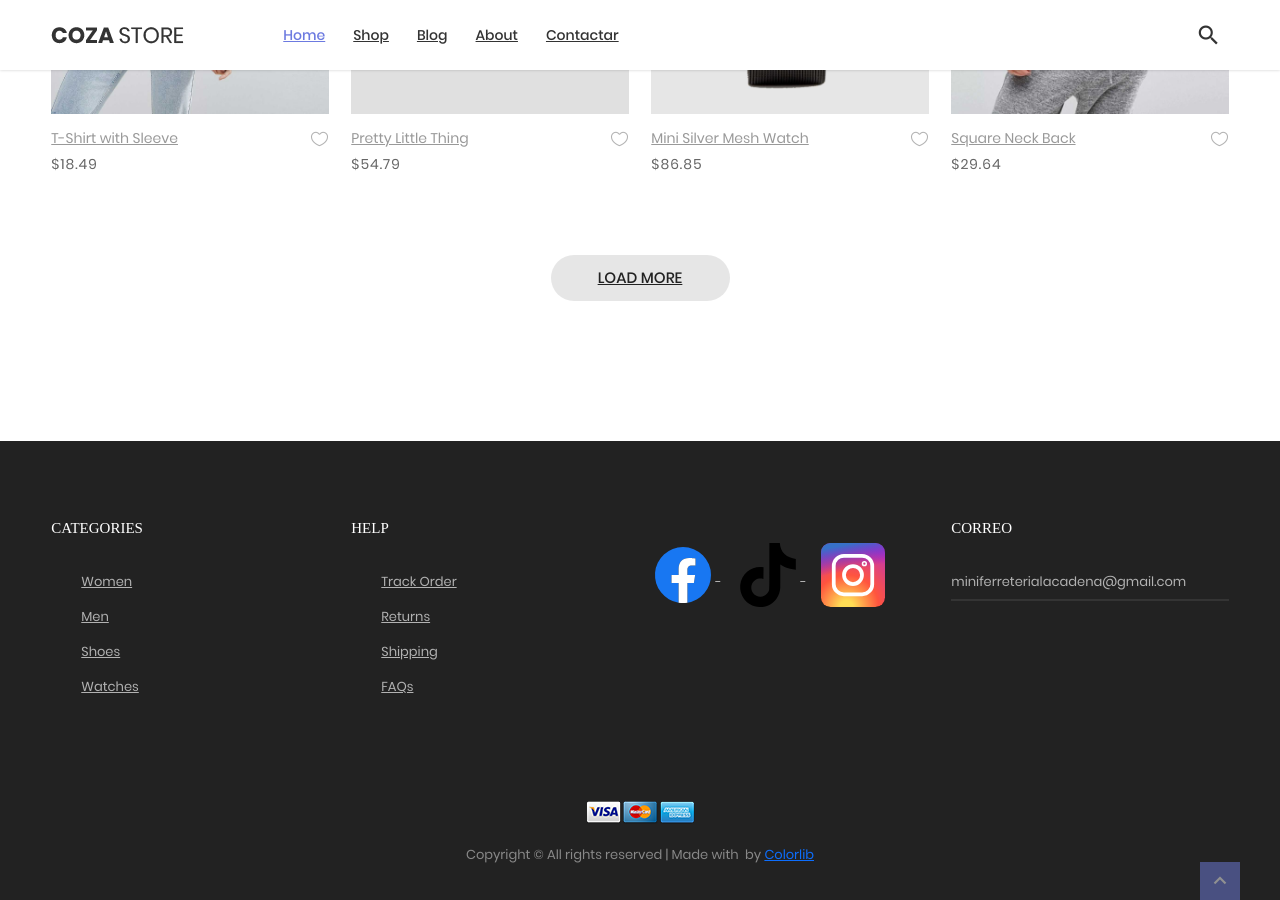
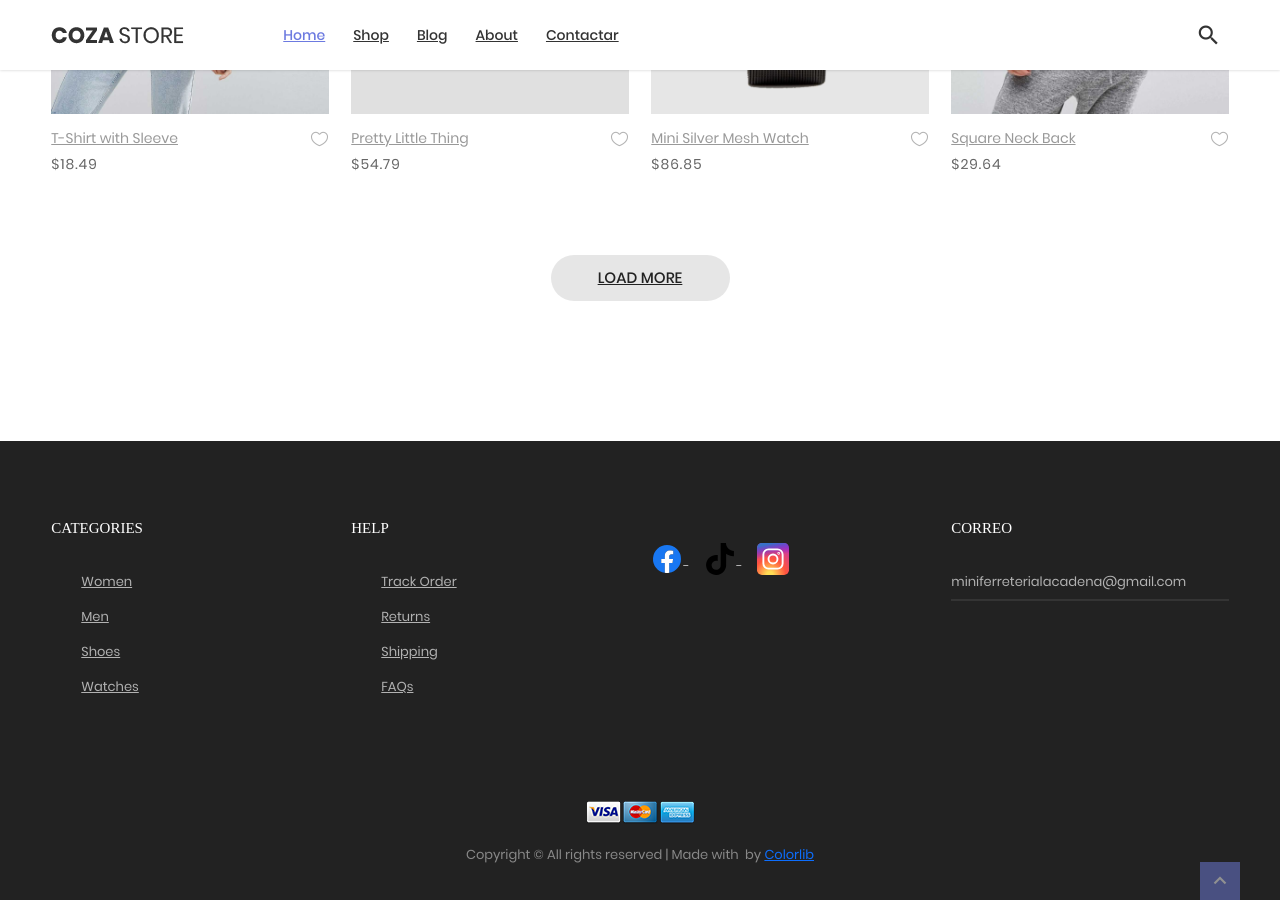
Before and after one commit to lacadenagt/nuevo, a Jekyll site: the page built from index.md, in a window 1280 px wide and 900 px high, scrolled down 3179 px. Built offline with Jekyll 4.4.1, drawn with Linux system fonts in a browser that asks for light colours; some web fonts are replaced.

Commit message:
Update footer.html

```diff
--- a/_includes/footer.html
+++ b/_includes/footer.html
@@ -78,13 +78,13 @@
 
 					<div class="p-t-27">
 						<a href="https://facebook.com/lacadenagt" class="fs-18 cl7 hov-cl1 trans-04 m-r-16">
-							<svg width="64px" height="64px" viewBox="0 0 16 16" xmlns="http://www.w3.org/2000/svg" fill="none"><g id="SVGRepo_bgCarrier" stroke-width="0"></g><g id="SVGRepo_tracerCarrier" stroke-linecap="round" stroke-linejoin="round"></g><g id="SVGRepo_iconCarrier"><path fill="#1877F2" d="M15 8a7 7 0 00-7-7 7 7 0 00-1.094 13.915v-4.892H5.13V8h1.777V6.458c0-1.754 1.045-2.724 2.644-2.724.766 0 1.567.137 1.567.137v1.723h-.883c-.87 0-1.14.54-1.14 1.093V8h1.941l-.31 2.023H9.094v4.892A7.001 7.001 0 0015 8z"></path><path fill="#ffffff" d="M10.725 10.023L11.035 8H9.094V6.687c0-.553.27-1.093 1.14-1.093h.883V3.87s-.801-.137-1.567-.137c-1.6 0-2.644.97-2.644 2.724V8H5.13v2.023h1.777v4.892a7.037 7.037 0 002.188 0v-4.892h1.63z"></path></g></svg>
+							<svg width="32px" height="32px" viewBox="0 0 16 16" xmlns="http://www.w3.org/2000/svg" fill="none"><g id="SVGRepo_bgCarrier" stroke-width="0"></g><g id="SVGRepo_tracerCarrier" stroke-linecap="round" stroke-linejoin="round"></g><g id="SVGRepo_iconCarrier"><path fill="#1877F2" d="M15 8a7 7 0 00-7-7 7 7 0 00-1.094 13.915v-4.892H5.13V8h1.777V6.458c0-1.754 1.045-2.724 2.644-2.724.766 0 1.567.137 1.567.137v1.723h-.883c-.87 0-1.14.54-1.14 1.093V8h1.941l-.31 2.023H9.094v4.892A7.001 7.001 0 0015 8z"></path><path fill="#ffffff" d="M10.725 10.023L11.035 8H9.094V6.687c0-.553.27-1.093 1.14-1.093h.883V3.87s-.801-.137-1.567-.137c-1.6 0-2.644.97-2.644 2.724V8H5.13v2.023h1.777v4.892a7.037 7.037 0 002.188 0v-4.892h1.63z"></path></g></svg>
 						</a>
 						<a href="https://tiktok.com/users/@lacadenagt" class="fs-18 cl7 hov-cl1 trans-04 m-r-16">
-							<svg fill="#000000" width="64px" height="64px" viewBox="0 0 24 24" role="img" xmlns="http://www.w3.org/2000/svg"><g id="SVGRepo_bgCarrier" stroke-width="0"></g><g id="SVGRepo_tracerCarrier" stroke-linecap="round" stroke-linejoin="round"></g><g id="SVGRepo_iconCarrier"><title>TikTok icon</title><path d="M12.53.02C13.84 0 15.14.01 16.44 0c.08 1.53.63 3.09 1.75 4.17 1.12 1.11 2.7 1.62 4.24 1.79v4.03c-1.44-.05-2.89-.35-4.2-.97-.57-.26-1.1-.59-1.62-.93-.01 2.92.01 5.84-.02 8.75-.08 1.4-.54 2.79-1.35 3.94-1.31 1.92-3.58 3.17-5.91 3.21-1.43.08-2.86-.31-4.08-1.03-2.02-1.19-3.44-3.37-3.65-5.71-.02-.5-.03-1-.01-1.49.18-1.9 1.12-3.72 2.58-4.96 1.66-1.44 3.98-2.13 6.15-1.72.02 1.48-.04 2.96-.04 4.44-.99-.32-2.15-.23-3.02.37-.63.41-1.11 1.04-1.36 1.75-.21.51-.15 1.07-.14 1.61.24 1.64 1.82 3.02 3.5 2.87 1.12-.01 2.19-.66 2.77-1.61.19-.33.4-.67.41-1.06.1-1.79.06-3.57.07-5.36.01-4.03-.01-8.05.02-12.07z"></path></g></svg>
+							<svg fill="#000000" width="32px" height="32px" viewBox="0 0 24 24" role="img" xmlns="http://www.w3.org/2000/svg"><g id="SVGRepo_bgCarrier" stroke-width="0"></g><g id="SVGRepo_tracerCarrier" stroke-linecap="round" stroke-linejoin="round"></g><g id="SVGRepo_iconCarrier"><title>TikTok icon</title><path d="M12.53.02C13.84 0 15.14.01 16.44 0c.08 1.53.63 3.09 1.75 4.17 1.12 1.11 2.7 1.62 4.24 1.79v4.03c-1.44-.05-2.89-.35-4.2-.97-.57-.26-1.1-.59-1.62-.93-.01 2.92.01 5.84-.02 8.75-.08 1.4-.54 2.79-1.35 3.94-1.31 1.92-3.58 3.17-5.91 3.21-1.43.08-2.86-.31-4.08-1.03-2.02-1.19-3.44-3.37-3.65-5.71-.02-.5-.03-1-.01-1.49.18-1.9 1.12-3.72 2.58-4.96 1.66-1.44 3.98-2.13 6.15-1.72.02 1.48-.04 2.96-.04 4.44-.99-.32-2.15-.23-3.02.37-.63.41-1.11 1.04-1.36 1.75-.21.51-.15 1.07-.14 1.61.24 1.64 1.82 3.02 3.5 2.87 1.12-.01 2.19-.66 2.77-1.61.19-.33.4-.67.41-1.06.1-1.79.06-3.57.07-5.36.01-4.03-.01-8.05.02-12.07z"></path></g></svg>
 						</a>
 						<a href="" class="fs-18 cl7 hov-cl1 trans-04 m-r-16">
-							<svg xmlns="http://www.w3.org/2000/svg" xmlns:xlink="http://www.w3.org/1999/xlink" aria-label="Instagram" role="img" viewBox="0 0 512 512" width="64px" height="64px" fill="#000000"><g id="SVGRepo_bgCarrier" stroke-width="0"></g><g id="SVGRepo_tracerCarrier" stroke-linecap="round" stroke-linejoin="round"></g><g id="SVGRepo_iconCarrier"> <rect width="512" height="512" rx="15%" id="b"></rect> <use fill="url(#a)" xlink:href="#b"></use> <use fill="url(#c)" xlink:href="#b"></use> <radialGradient id="a" cx=".4" cy="1" r="1"> <stop offset=".1" stop-color="#fd5"></stop> <stop offset=".5" stop-color="#ff543e"></stop> <stop offset="1" stop-color="#c837ab"></stop> </radialGradient> <linearGradient id="c" x2=".2" y2="1"> <stop offset=".1" stop-color="#3771c8"></stop> <stop offset=".5" stop-color="#60f" stop-opacity="0"></stop> </linearGradient> <g fill="none" stroke="#ffffff" stroke-width="30"> <rect width="308" height="308" x="102" y="102" rx="81"></rect> <circle cx="256" cy="256" r="72"></circle> <circle cx="347" cy="165" r="6"></circle> </g> </g></svg>
+							<svg xmlns="http://www.w3.org/2000/svg" xmlns:xlink="http://www.w3.org/1999/xlink" aria-label="Instagram" role="img" viewBox="0 0 512 512" width="32px" height="32px" fill="#000000"><g id="SVGRepo_bgCarrier" stroke-width="0"></g><g id="SVGRepo_tracerCarrier" stroke-linecap="round" stroke-linejoin="round"></g><g id="SVGRepo_iconCarrier"> <rect width="512" height="512" rx="15%" id="b"></rect> <use fill="url(#a)" xlink:href="#b"></use> <use fill="url(#c)" xlink:href="#b"></use> <radialGradient id="a" cx=".4" cy="1" r="1"> <stop offset=".1" stop-color="#fd5"></stop> <stop offset=".5" stop-color="#ff543e"></stop> <stop offset="1" stop-color="#c837ab"></stop> </radialGradient> <linearGradient id="c" x2=".2" y2="1"> <stop offset=".1" stop-color="#3771c8"></stop> <stop offset=".5" stop-color="#60f" stop-opacity="0"></stop> </linearGradient> <g fill="none" stroke="#ffffff" stroke-width="30"> <rect width="308" height="308" x="102" y="102" rx="81"></rect> <circle cx="256" cy="256" r="72"></circle> <circle cx="347" cy="165" r="6"></circle> </g> </g></svg>
 						</a>
 
 						<!--a href="#" class="fs-18 cl7 hov-cl1 trans-04 m-r-16">
```
